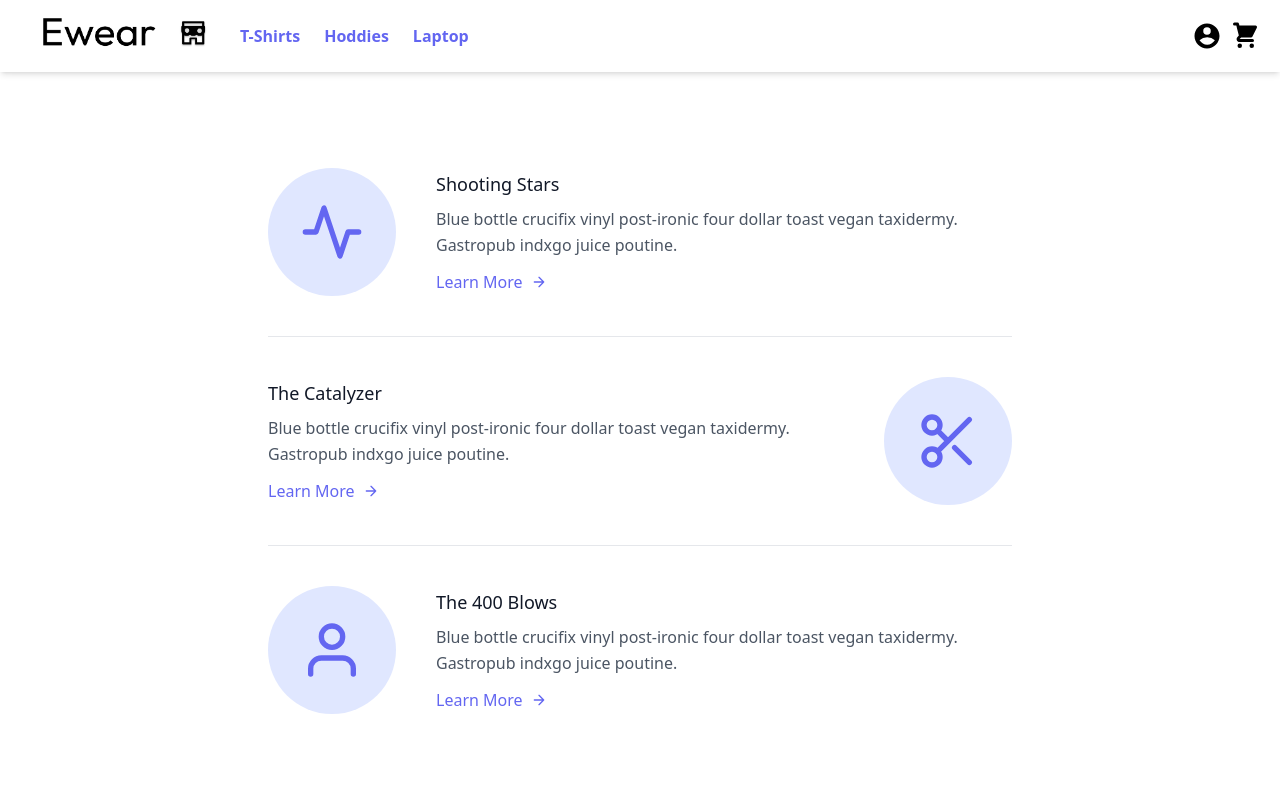
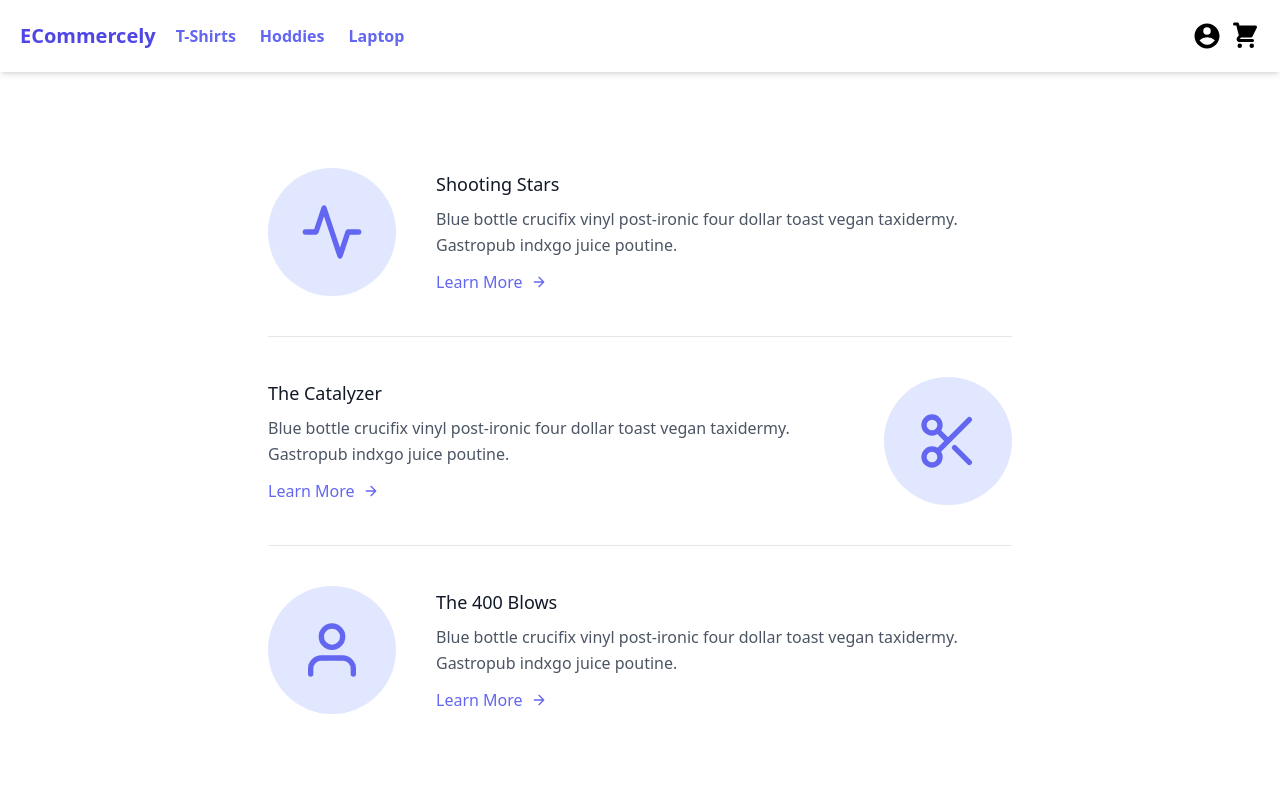
Before and after one commit to krish-7104/ecommercely, a Next.js app: page / in a window 1280 px wide. Shown: the top 792 px of the page. Built offline with nearby package versions, Linux system fonts and the light colour scheme.

Commit message:
name change

```diff
--- a/components/Navbar.js
+++ b/components/Navbar.js
@@ -24,17 +24,12 @@ const Navbar = ({ cart, addToCart, removeFromCart, clearCart, subTotal }) => {
       <div className="logo mx-5">
         <Link href={"/"}>
           <a>
-            <Image
-              src={"/logoTitle.png"}
-              height={40}
-              width={200}
-              alt="nav logo"
-            />
+            <p className="text-indigo-600 text-xl font-bold">ECommercely</p>
           </a>
         </Link>
       </div>
       <div className="nav py-4">
-        <ul className="flex space-x-6 font-bold">
+        <ul className="flex space-x-6 font-semibold">
           <Link href={"/tshirts"}>
             <a>
               <li className="text-indigo-500">T-Shirts</li>
--- a/pages/index.js
+++ b/pages/index.js
@@ -4,14 +4,10 @@ export default function Home() {
   return (
     <div>
       <Head>
-        <title>Ewear - E Commerce Website</title>
+        <title>Ecommercely - Shop Wisely</title>
         <meta name="description" content="A E-Commerce Website" />
         <link rel="icon" href="/favicon.ico" />
       </Head>
-
-      {/* <div>
-        <img src="/headImage.png" alt="head image" srcset="" />
-      </div> */}
       <section class="text-gray-600 body-font">
         <div class="container px-5 py-24 mx-auto">
           <div class="flex items-center lg:w-3/5 mx-auto border-b pb-10 mb-10 border-gray-200 sm:flex-row flex-col">
```
